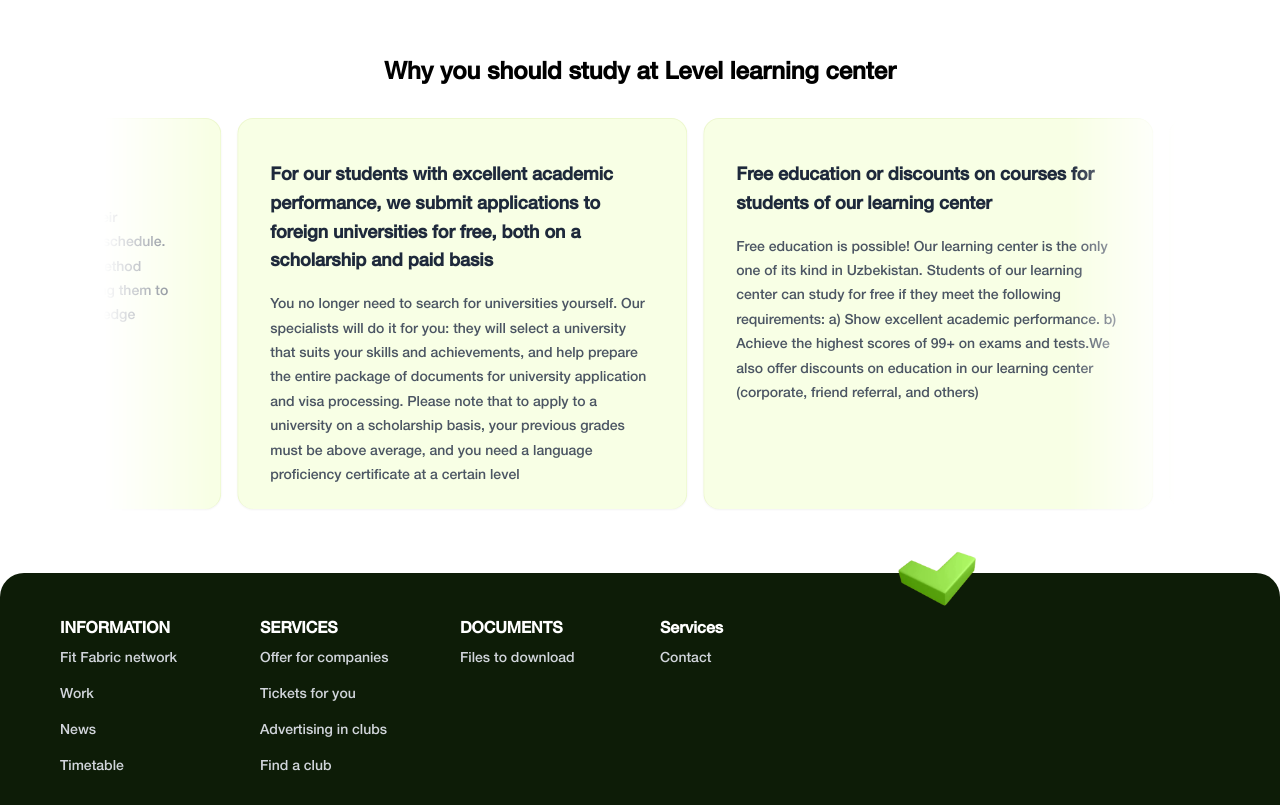
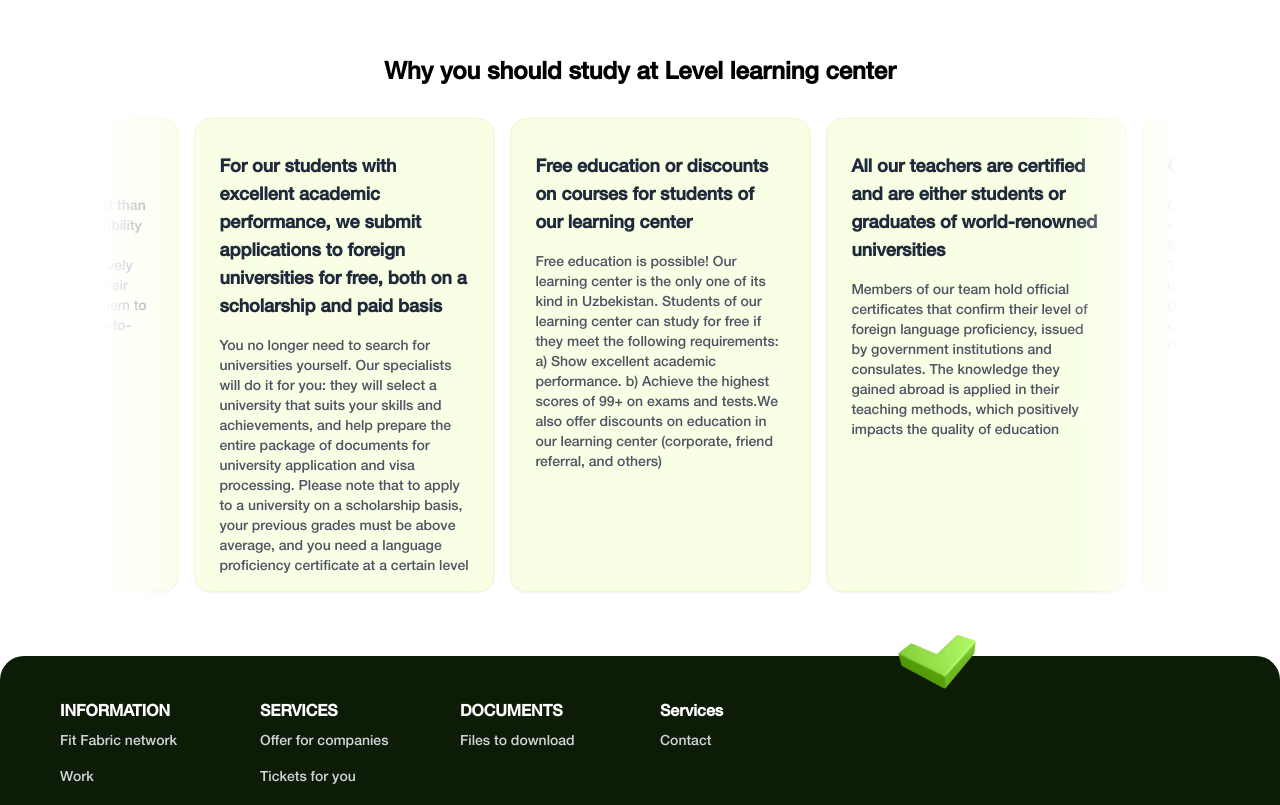
Before and after one commit to tidalu/level-u, a Next.js app: page /about in a window 1280 px wide. Shown: the part 620-1425 px from the top of the page. Built offline with nearby package versions, Linux system fonts and the light colour scheme; a web font is replaced by a local one.

Commit message:
fix responsiveness

```diff
--- a/components/InfiniteMovingCards.tsx
+++ b/components/InfiniteMovingCards.tsx
@@ -10,10 +10,7 @@ export const InfiniteMovingCards = ({
   pauseOnHover = true,
   className,
 }: {
-  items: {
-    answer: string;
-    question: string;
-  }[];
+  items: { answer: string; question: string }[];
   direction?: 'left' | 'right';
   speed?: 'fast' | 'normal' | 'slow';
   pauseOnHover?: boolean;
@@ -21,88 +18,59 @@ export const InfiniteMovingCards = ({
 }) => {
   const containerRef = React.useRef<HTMLDivElement>(null);
   const scrollerRef = React.useRef<HTMLUListElement>(null);
+  const [start, setStart] = useState(false);
 
   useEffect(() => {
-    addAnimation();
-  }, []);
-  const [start, setStart] = useState(false);
-  function addAnimation() {
     if (containerRef.current && scrollerRef.current) {
       const scrollerContent = Array.from(scrollerRef.current.children);
-
       scrollerContent.forEach((item) => {
-        const duplicatedItem = item.cloneNode(true);
-        if (scrollerRef.current) {
-          scrollerRef.current.appendChild(duplicatedItem);
-        }
+        scrollerRef.current?.appendChild(item.cloneNode(true));
       });
-
-      getDirection();
-      getSpeed();
       setStart(true);
     }
-  }
-  const getDirection = () => {
+  }, []);
+
+  useEffect(() => {
     if (containerRef.current) {
-      if (direction === 'left') {
       containerRef.current.style.setProperty(
         '--animation-direction',
-          'forwards'
+        direction === 'left' ? 'forwards' : 'reverse'
       );
-      } else {
       containerRef.current.style.setProperty(
-          '--animation-direction',
-          'reverse'
+        '--animation-duration',
+        speed === 'fast' ? '20s' : speed === 'normal' ? '40s' : '80s'
       );
     }
-    }
-  };
-  const getSpeed = () => {
-    if (containerRef.current) {
-      if (speed === 'fast') {
-        containerRef.current.style.setProperty('--animation-duration', '20s');
-      } else if (speed === 'normal') {
-        containerRef.current.style.setProperty('--animation-duration', '40s');
-      } else {
-        containerRef.current.style.setProperty('--animation-duration', '80s');
-      }
-    }
-  };
+  }, [direction, speed]);
+
   return (
     <div
       ref={containerRef}
       className={cn(
-        'scroller relative z-20  max-w-7xl overflow-hidden  [mask-image:linear-gradient(to_right,transparent,white_10%,white_90%,transparent)]',
+        'scroller relative max-w-full overflow-hidden md:[mask-image:linear-gradient(to_right,transparent,white_10%,white_90%,transparent)]',
         className
       )}
     >
       <ul
         ref={scrollerRef}
         className={cn(
-          ' flex min-w-full shrink-0 gap-4 py-4 w-max flex-nowrap',
-          start && 'animate-scroll ',
+          'flex min-w-full gap-4 py-4 w-max',
+          start && 'animate-scroll',
           pauseOnHover && 'hover:[animation-play-state:paused]'
         )}
       >
-        {items.map((item, idx) => (
+        {items.map((item) => (
           <li
-            className="w-[300px] max-w-full relative rounded-2xl border border-b-0 flex-shrink-0 dark:border-slate-700 border-[#edf8ce] shadow-sm px-8 py-6 md:w-[450px] bg-[#F8FFE5] dark:bg-slate-800  "
             key={item.question}
+            className="w-[250px] md:w-[300px] flex-shrink-0 rounded-2xl border dark:border-slate-700 border-[#edf8ce] shadow-sm px-6 py-4 bg-[#F8FFE5] dark:bg-slate-800"
           >
             <blockquote>
-              <div
-                aria-hidden="true"
-                className="user-select-none -z-1 pointer-events-none absolute -left-0.5 -top-0.5 h-[calc(100%_+_4px)] w-[calc(100%_+_4px)]"
-              ></div>
-
-              <div className="relative z-20 my-4  items-center">
-                <span className=" text-lg text-slate-800 leading-[1.6] dark:text-slate-200  font-semibold">
+              <div className="relative my-4 text-lg font-semibold text-slate-800 dark:text-slate-200">
                 {item.question}
-                </span>
               </div>
-              <span className=" relative z-20 text-sm  leading-[1.6] dark:text-gray-100 text-gray-600 font-normal">
+              <div className="text-sm text-gray-600 dark:text-gray-100">
                 {item.answer}
-              </span>
+              </div>
             </blockquote>
           </li>
         ))}
```
Lines whose indentation alone changed are shown as unchanged.
